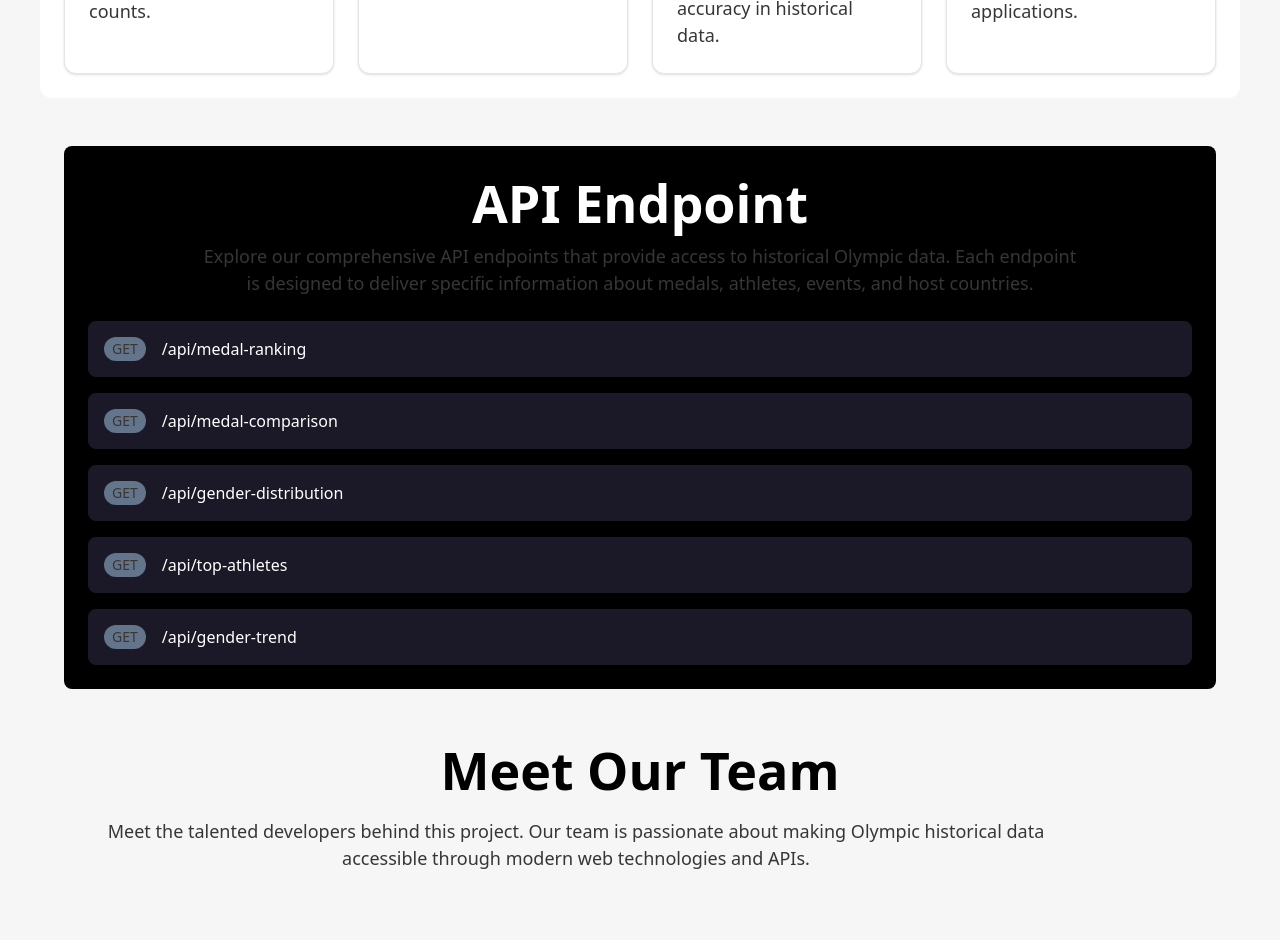
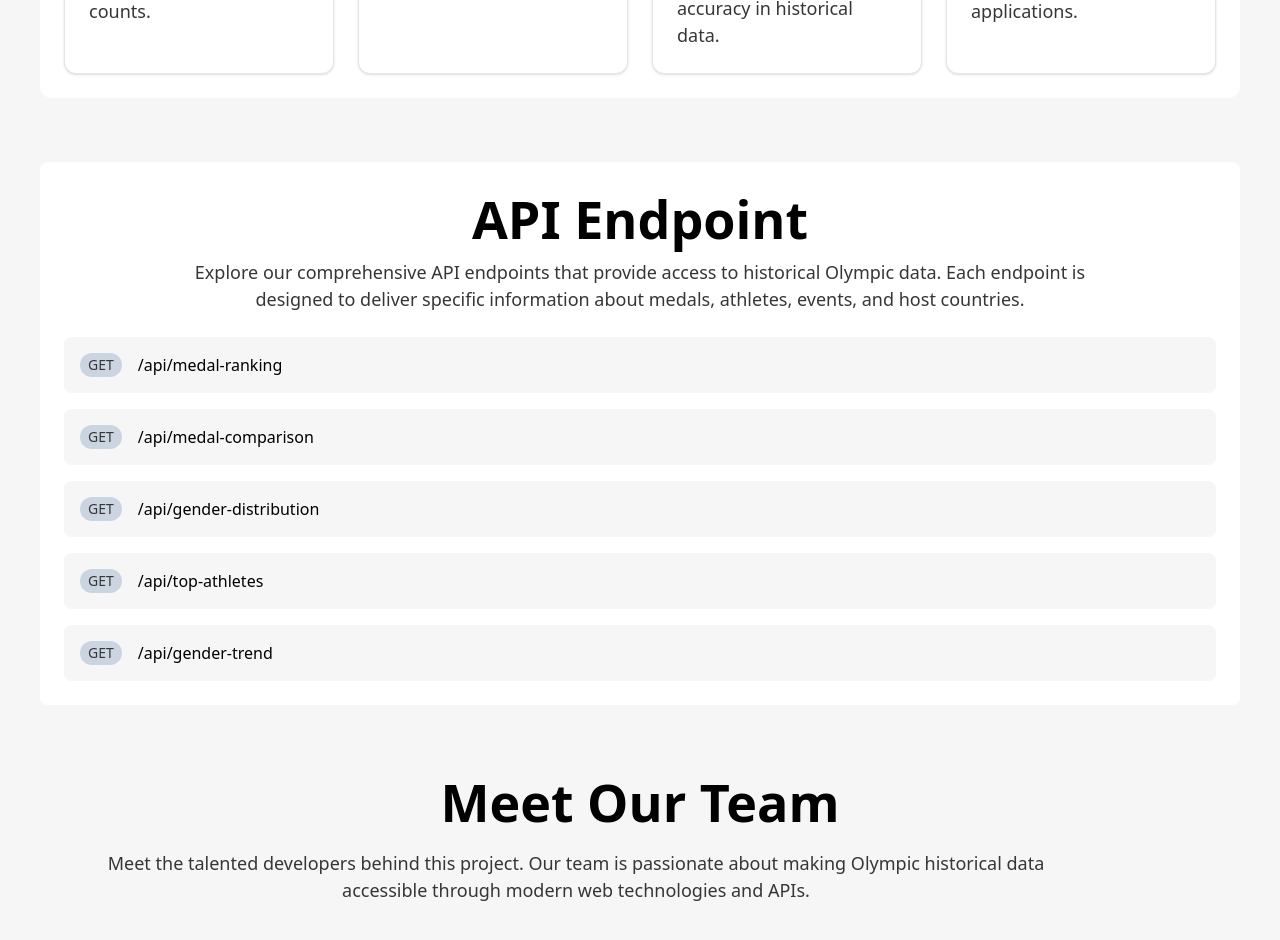
Before and after one commit to ngcheesiang277275/olympic-frontend-next, a Next.js app: page / in a window 1280 px wide. Shown: the part 1000-1940 px from the top of the page. Built offline with nearby package versions, Linux system fonts and the light colour scheme.

Commit message:
fix: change api endpoint style

```diff
--- a/app/page.tsx
+++ b/app/page.tsx
@@ -40,9 +40,9 @@ export default function Home() {
           </div>
         </section>
 
-        <section className="padding h-full flexbox-center flex-col gap-4 max-width">
-          <div className="bg-black w-full padding rounded-lg">
-            <h2 className="text-white subhero-font text-center">
+        <section className="h-full py-10 flexbox-center flex-col gap-4 max-width">
+          <div className="bg-white w-full padding rounded-lg">
+            <h2 className="text-black subhero-font text-center">
               API Endpoint
             </h2>
             <p className="description-text text-center max-w-[80%] mx-auto my-2">
--- a/components/custom-component/ApiAccordion.tsx
+++ b/components/custom-component/ApiAccordion.tsx
@@ -18,13 +18,13 @@ export function ApiAccordion({
   return (
     <AccordionItem
       value={endpoint}
-      className="p-4 bg-[#1b1827] hover:bg-[#322d45] hover:cursor-pointer rounded-lg"
+      className="p-4 bg-secondary-color hover:bg-slate-200 hover:cursor-pointer rounded-lg"
     >
       <AccordionTrigger className="flex flex-col sm:flex-row items-start sm:items-center gap-4 w-full">
-        <div className="bg-slate-500 text-secondary-color rounded-full text-sm py-0.5 px-2">
+        <div className="bg-slate-300 text-secondary-color rounded-full text-sm py-0.5 px-2">
           {requestMethod}
         </div>
-        <p className="text-white">{endpoint}</p>
+        <p>{endpoint}</p>
       </AccordionTrigger>
       <AccordionContent className="mt-4">
         <p className="text-secondary-color">{description}</p>
```
